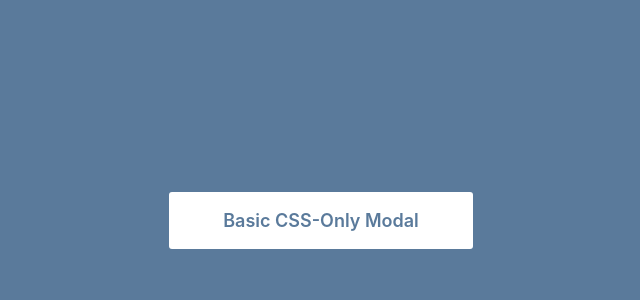
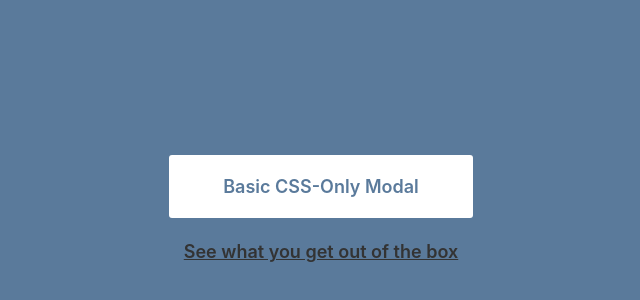
Before and after one commit to void--/tiny-css-modal, a website: page index.html in a window 1280 px wide. Shown: the part 188-488 px from the top of the page, without its empty margins (319-959 px from the left). Drawn offline with Linux system fonts and the light colour scheme.

Commit message:
update readme + add an unstyled example page

```diff
--- a/index.html
+++ b/index.html
@@ -15,14 +15,22 @@
         color: inherit;
       }
       .container {
-        display: table;
+        display: flex;
         width: 100%;
         height: 100%;
+        align-items: center;
+        justify-content: center;
       }
       .interior {
-        display: table-cell;
-        vertical-align: middle;
-        text-align: center;
+        display: flex;
+        flex-direction: column;
+        align-items: center;
+      }
+      .interior a {
+        margin-bottom: 20px;
+      }
+      .interior a:last-child {
+        color: #333;
       }
       .btn {
         background-color: #fff;
@@ -42,6 +50,7 @@
     <div class="container">
       <div class="interior">
         <a class="btn" href="#tcm__wrapper">Basic CSS-Only Modal</a>
+        <a href="./unstyled.html">See what you get out of the box</a>
       </div>
     </div>
     <div id="tcm__wrapper" class="tcm__content">
```
Also changed, not shown: unstyled.html (added, +25 -0 lines), README.md.
